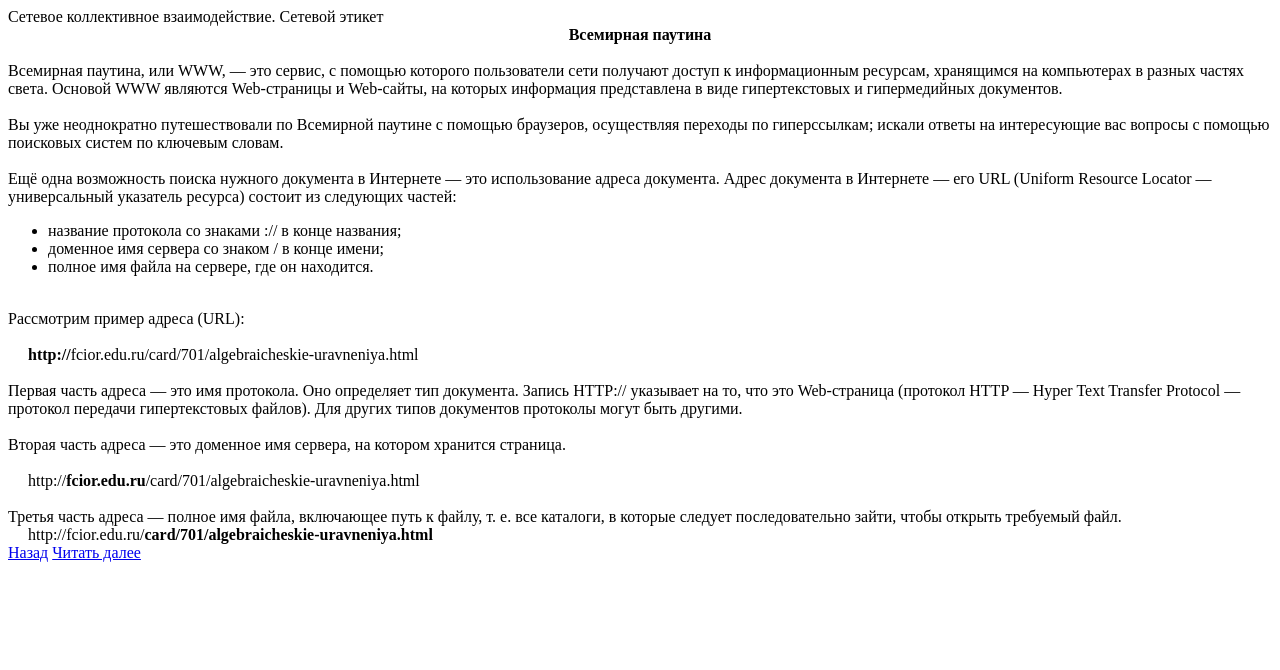
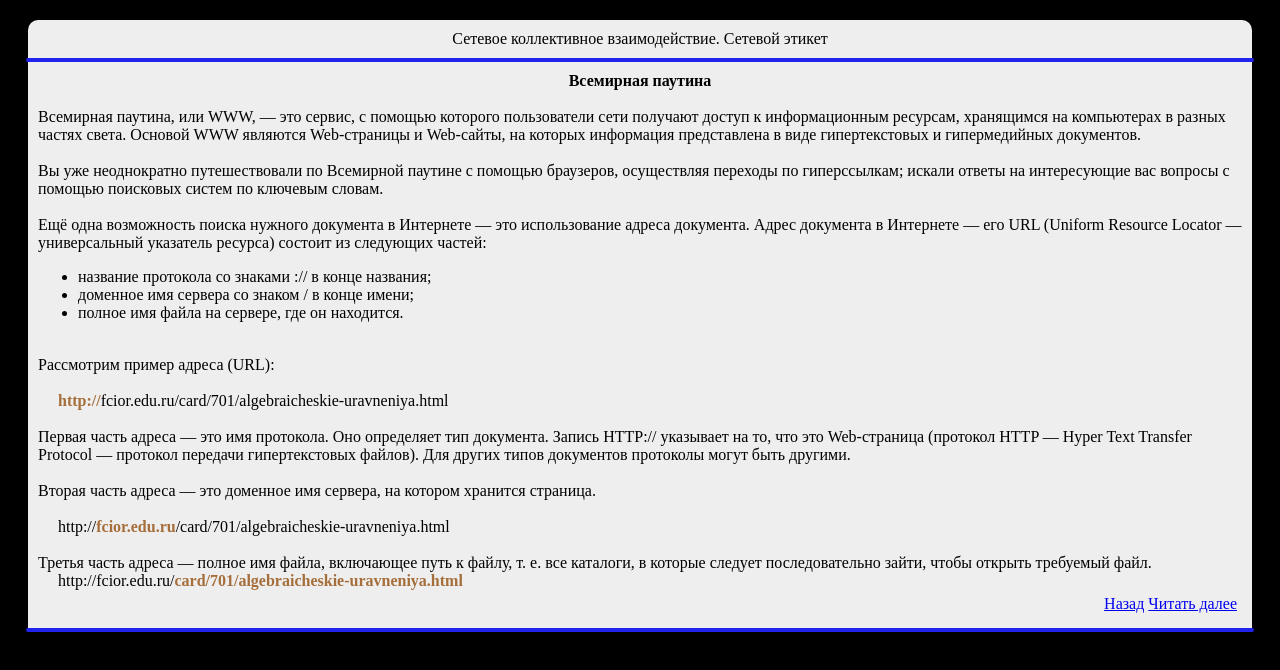
Before and after one commit to Ktezor/ktezor.github.io, a plain HTML site: page page_1.html in a window 1280 px wide. Drawn offline with Linux system fonts and the light colour scheme.

Commit message:
Update page_1.html

```diff
--- a/page_1.html
+++ b/page_1.html
@@ -1,5 +1,5 @@
 <html>
-<head><title>Сетевое коллективное взаимодействие</title><meta charset="utf-8"><link rel="stylesheet" src="style_page.css"></head>
+<head><title>Сетевое коллективное взаимодействие</title><meta charset="utf-8"><link rel="stylesheet" href="style_page.css"></head>
 <body>
 <div class="div__header">
 	Сетевое коллективное взаимодействие. Сетевой этикет
```
